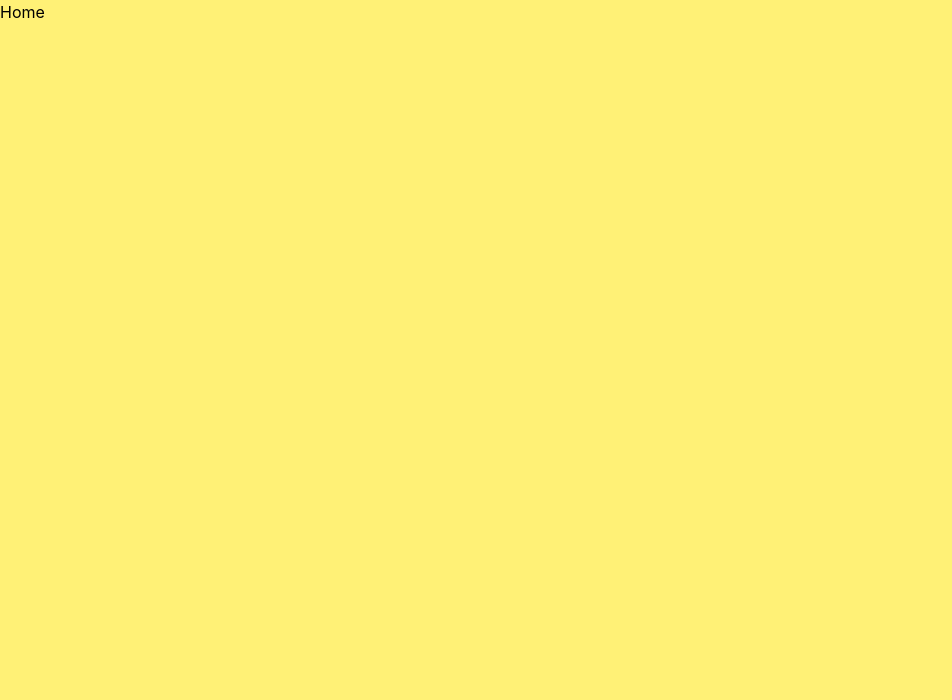
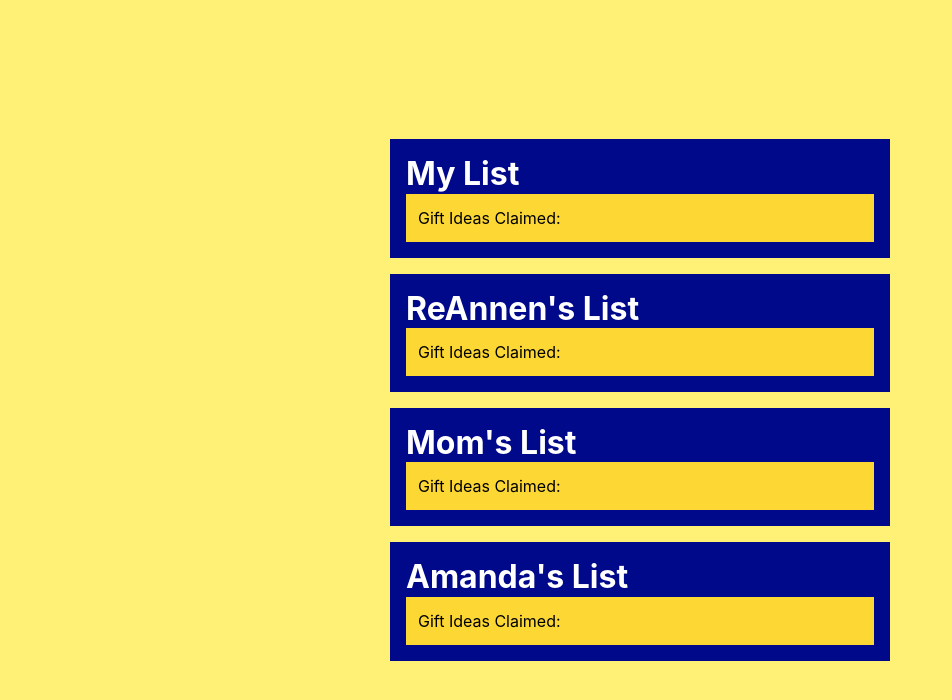
Before and after one commit to taylorbhogan/wish, a React (Create React App) app: page / in a window 1280 px wide. Shown: the top 700 px of the page, without its empty margins (0-952 px from the left). Built offline with nearby package versions, Linux system fonts and the light colour scheme.

Commit message:
Update styles

```diff
--- /dev/null
+++ b/src/components/Home/Home.module.css
@@ -0,0 +1,16 @@
+.wrapper {
+  height: 100%;
+  display: flex;
+  flex-direction: column;
+  align-items: center;
+  justify-content: center;
+  gap: 1rem;
+  padding: 1rem;
+  width: 100%;
+}
+
+.wrapper > * {
+  width: 100%;
+  max-width: 500px;
+
+}
--- a/src/components/Home/Home.tsx
+++ b/src/components/Home/Home.tsx
@@ -1,5 +1,32 @@
+import WishlistLink from "../WishlistLink";
+import styles from "./Home.module.css";
+const wishlists = [
+  {
+    name: "ReAnnen",
+    id: "1234",
+  },
+  {
+    name: "Mom",
+    id: "1324",
+  },
+  {
+    name: "Amanda",
+    id: "1214",
+  },
+];
+
+type Wishlist = {
+  name: string;
+  id: string;
+};
+
 export default function Home() {
   return (
-    <div>Home</div>
-  )
+    <div className={styles.wrapper}>
+      <WishlistLink id={"jd"} isMine={true} />
+      {wishlists.map((wishlist: Wishlist, idx: number) => (
+        <WishlistLink name={wishlist.name} id={wishlist.id} key={idx} />
+      ))}
+    </div>
+  );
 }
--- a/src/components/Login/Login.module.css
+++ b/src/components/Login/Login.module.css
@@ -1,4 +1,4 @@
-.container {
+.wrapper {
   height: 100%;
   display: flex;
   flex-direction: column;
--- a/src/components/Login/Login.tsx
+++ b/src/components/Login/Login.tsx
@@ -15,7 +15,7 @@ export default function Login() {
   };
 
   return (
-    <div className={styles.container}>
+    <div className={styles.wrapper}>
       <form className={styles.form} onSubmit={handleSubmit}>
         <h1>Welcome back.</h1>
         <Input
--- a/src/components/Signup/Signup.module.css
+++ b/src/components/Signup/Signup.module.css
@@ -1,4 +1,4 @@
-.container {
+.wrapper {
   height: 100%;
   display: flex;
   flex-direction: column;
--- a/src/components/Signup/Signup.tsx
+++ b/src/components/Signup/Signup.tsx
@@ -18,7 +18,7 @@ const Signup = () => {
   };
 
   return (
-    <div className={styles.container}>
+    <div className={styles.wrapper}>
       <form className={styles.form} onSubmit={handleSubmit}>
         <h1>Let's get you signed up.</h1>
         <Input
--- /dev/null
+++ b/src/components/WishlistLink/WishlistLink.module.css
@@ -0,0 +1,13 @@
+.container{
+  background-color: var(--blue900);
+  padding: 1rem;
+}
+
+.container h1{
+  color: white;
+}
+
+.container p {
+  background-color: var(--yellow600);
+  padding: .75rem;
+}
--- /dev/null
+++ b/src/components/WishlistLink/WishlistLink.tsx
@@ -0,0 +1,18 @@
+import styles from "./WishlistLink.module.css"
+
+type WishlistLinkProps = {
+  name?: string;
+  id: string;
+  isMine?: boolean;
+};
+
+const WishlistLink = ({ name, id, isMine }: WishlistLinkProps): JSX.Element => {
+  return (
+    <div className={styles.container}>
+      <h1>{isMine ? "My List" : `${name}'s List`}</h1>
+      <p>Gift Ideas Claimed: </p>
+    </div>
+  );
+};
+
+export default WishlistLink;
--- /dev/null
+++ b/src/components/WishlistLink/index.tsx
@@ -0,0 +1,2 @@
+export * from "./WishlistLink";
+export { default } from "./WishlistLink";
```
